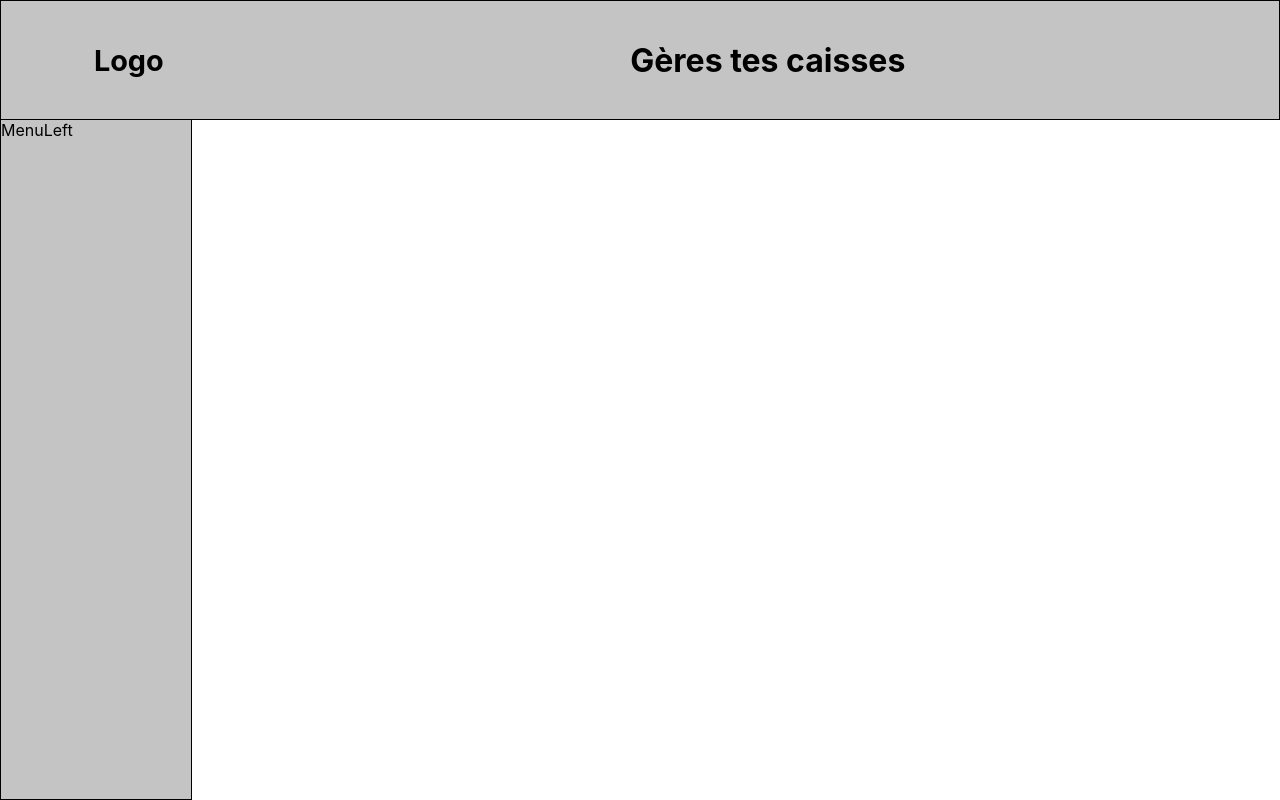
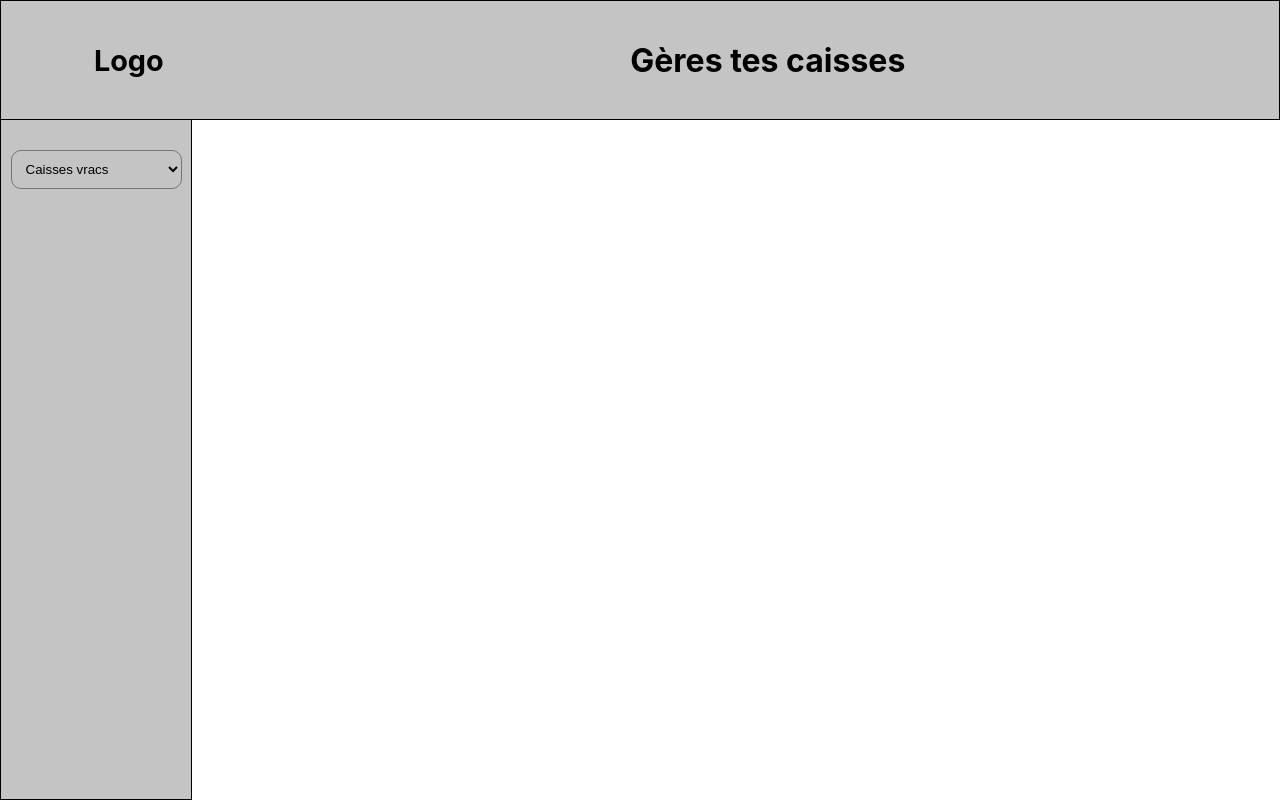
Before and after one commit to Vianney-Gln/POC---geres-tes-caisses-front, a React (Create React App) app: page / in a window 1280 px wide. Built offline with nearby package versions, Linux system fonts and the light colour scheme.

Commit message:
add static select / option in component MenuLeft

```diff
--- a/src/components/Menu-left/MenuLeft.jsx
+++ b/src/components/Menu-left/MenuLeft.jsx
@@ -3,7 +3,15 @@ import React from 'react';
 import './menuLeft.scss';
 
 const MenuLeft = () => {
-  return <div className="menu-left">MenuLeft</div>;
+  return (
+    <div className="menu-left">
+      <select>
+        <option>Caisses vracs</option>
+        <option>Caisses total</option>
+        <option>Fagots</option>
+      </select>
+    </div>
+  );
 };
 
 export default MenuLeft;
--- a/src/components/Menu-left/menuLeft.scss
+++ b/src/components/Menu-left/menuLeft.scss
@@ -4,4 +4,20 @@ div.menu-left {
   height: 85vh;
   border: 1px solid black;
   border-top: none;
+  display: flex;
+  flex-direction: column;
+  align-items: center;
+
+  select {
+    width: 90%;
+    margin-top: 30px;
+    background-color: #c4c4c4;
+    padding: 10px;
+    cursor: pointer;
+    border-radius: 10px;
+
+    option {
+      background-color: white;
+    }
+  }
 }
```
